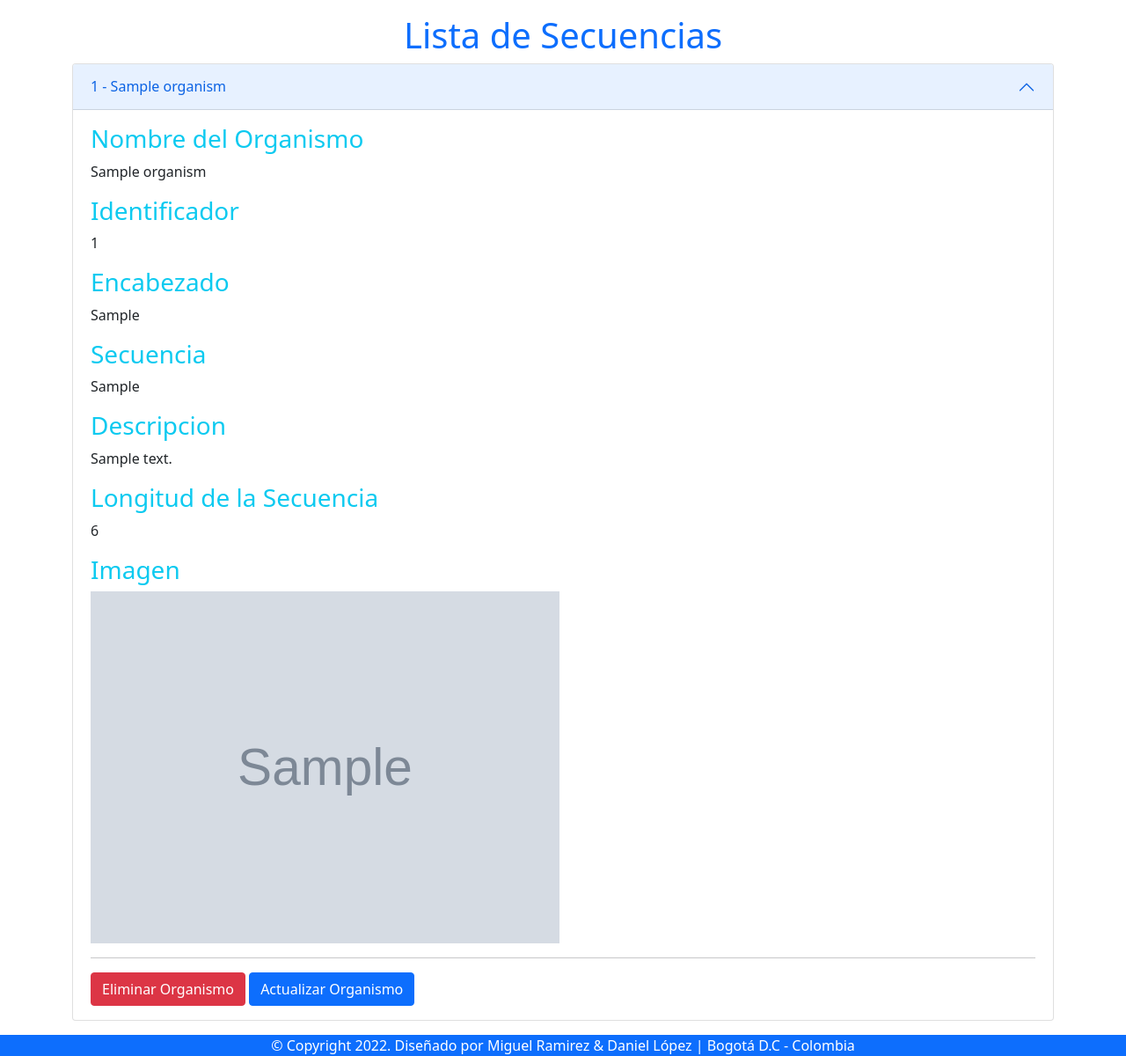
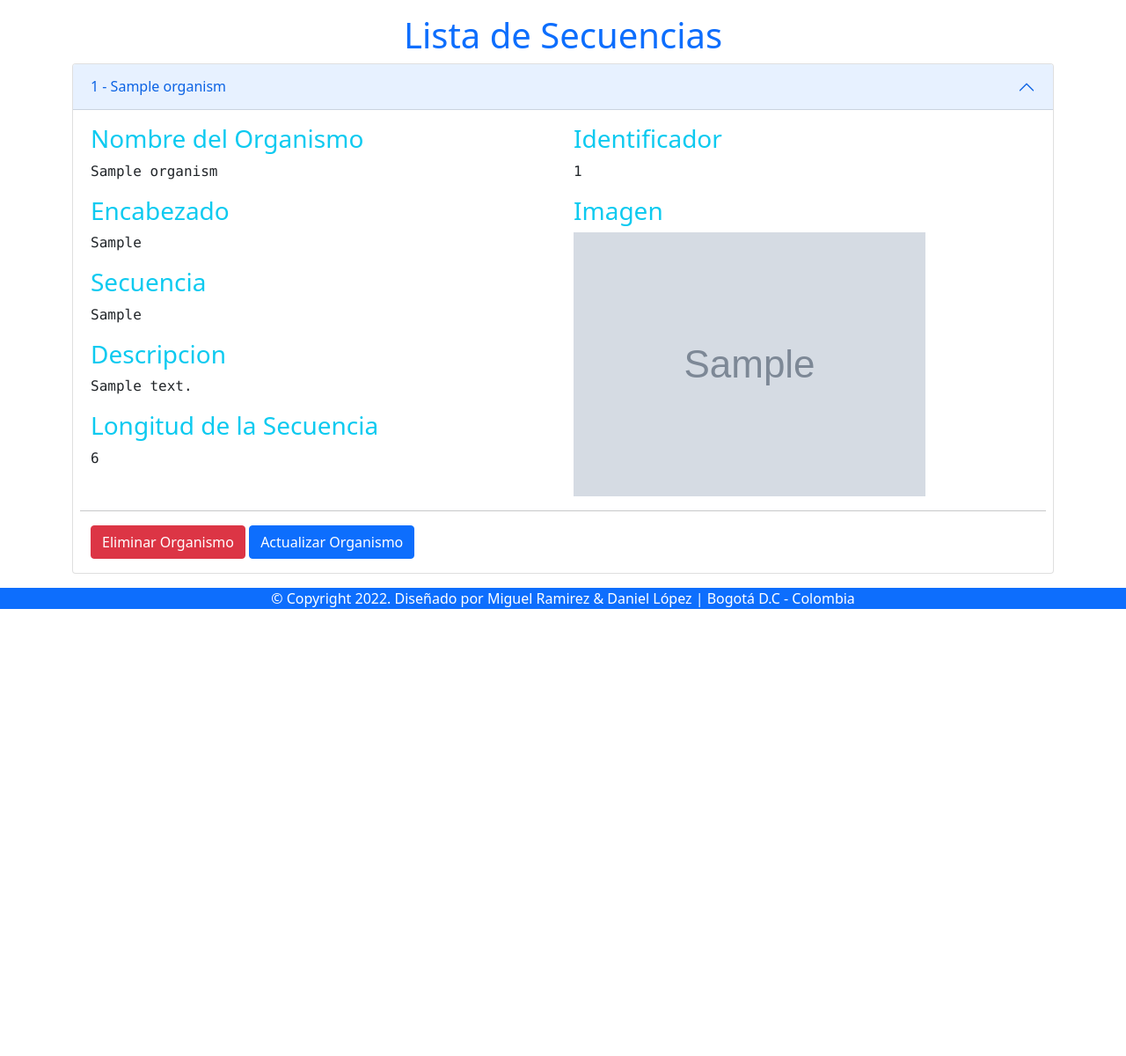
Before and after one commit to Langeloo/django_proy_bio, a Django app: page /datos/list-data/ in a window 1280 px wide, after a click that opens the changed part. Shown: the part 46-1246 px from the top of the page at 88% size. After the commit the page ends 738 px from the top, so only its background shows below. Run offline with Django 4.2, Linux system fonts and the light colour scheme; tables that the repository leaves empty hold one stand-in row (values such as "Sample post"); grey boxes marked "Sample" are stand-in pictures; some libraries are stand-ins or nearby versions.

Commit message:
list-data double column view in accordion

```diff
--- a/static/css/list_data.css
+++ b/static/css/list_data.css
@@ -1,3 +1,3 @@
-.organism_image{
+/*.organism_image{
     height: 400px;
-}
+}*/
--- a/templates/app_data/list_data.html
+++ b/templates/app_data/list_data.html
@@ -47,59 +47,58 @@
                     data-bs-parent="#accordionFlushOrganism">
                     <div class="accordion-body">
                         <div class="row">
+                            <div class="col-md-6">
+                                <div class="row">
                                     <div class="col-md-12">
                                         <h3 class="text-info">Nombre del Organismo</h3>
-                                <p>{{ organism.name }}</p>
+                                        <p class="text-break font-monospace">{{ organism.name }}</p>
+                                    </div>
+                                    <div class="col-md-12">
+                                        <h3 class="text-info">Encabezado</h3>
+                                        <p class="text-break font-monospace">{{ organism.header }}</p>
+                                    </div>
+                                    <div class="col-md-12">
+                                        <h3 class="text-info">Secuencia</h3>
+                                        <p class="text-break font-monospace">{{ organism.sequence }}</p>
+                                    </div>
+                                    <div class="col-md-12">
+                                        <h3 class="text-info">Descripcion</h3>
+                                        <p class="text-break font-monospace">{{ organism.description }}</p>
+                                    </div>
+                                    <div class="col-md-12">
+                                        <h3 class="text-info">Longitud de la Secuencia</h3>
+                                        <p class="text-break font-monospace">{{ organism.length_secuence }}</p>
                                     </div>
                                 </div>
+                            </div>
+                            <div class="col-md-6">
                                 <div class="row">
                                     <div class="col-md-12">
                                         <h3 class="text-info">Identificador</h3>
-                                <p>{{ organism.identificator }}</p>
+                                        <p class="text-break font-monospace">{{ organism.identificator }}</p>
                                     </div>
-                        </div>
-                        <div class="row">
-                            <div class="col-md-12">
-                                <h3 class="text-info">Encabezado</h3>
-                                <p>{{ organism.header }}</p>
-                            </div>
-                        </div>
-                        <div class="row">
-                            <div class="col-md-12">
-                                <h3 class="text-info">Secuencia</h3>
-                                <p>{{ organism.sequence }}</p>
-                            </div>
-                        </div>
-                        <div class="row">
-                            <div class="col-md-12">
-                                <h3 class="text-info">Descripcion</h3>
-                                <p>{{ organism.description }}</p>
-                            </div>
-                        </div>
-                        <div class="row">
-                            <div class="col-md-12">
-                                <h3 class="text-info">Longitud de la Secuencia</h3>
-                                <p>{{ organism.length_secuence }}</p>
-                            </div>
-                        </div>
-                        <div class="row">
                                     <div class="col-md-12">
                                         <h3 class="text-info">Imagen</h3>
                                         {% if organism.image %}
-                                <img src="{{ organism.image.url }}" alt="{{ organism.name }}" loading="lazy"
-                                    class="img-responsive organism_image">
+                                        <img class="img-fluid mb-3" src="{{ organism.image.url }}"
+                                            alt="{{ organism.name }}" loading="lazy">
                                         {% else %}
                                         <p>No existe imagen para este organismo.</p>
                                         {% endif %}
                                     </div>
                                 </div>
+                            </div>
                             <hr>
+                            <div class="col-md-12">
                                 <button class="btn btn-danger float-right" type="submit" name="delete"
                                     value="{{organism.pk}}">Eliminar
                                     Organismo</button>
                                 <a class="btn btn-primary float-right"
                                     href="{% url 'app_data:update-organism' identificator=organism.identificator action='update' %}">Actualizar
-                            Organismo</a>
+                                    Organismo
+                                </a>
+                            </div>
+                        </div>
                     </div>
                 </div>
             </div>
```
Lines whose indentation alone changed are shown as unchanged.
